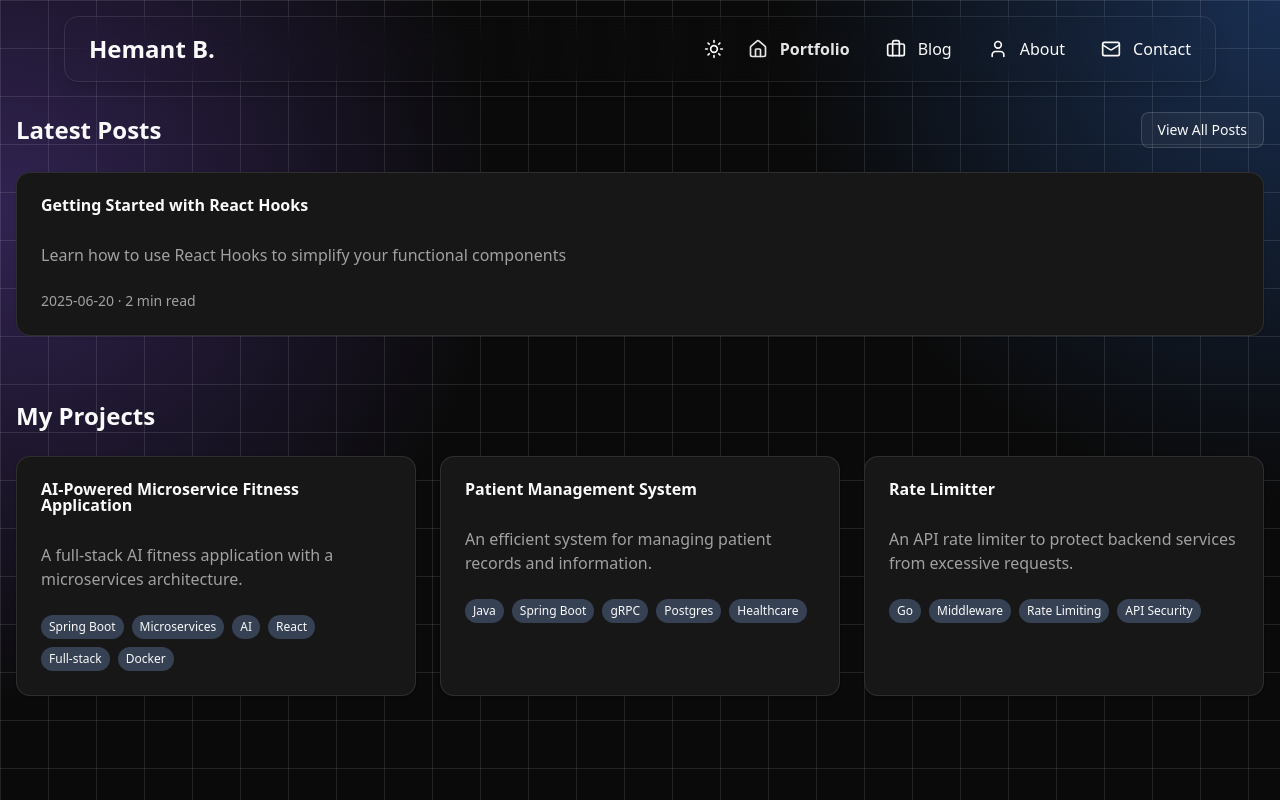
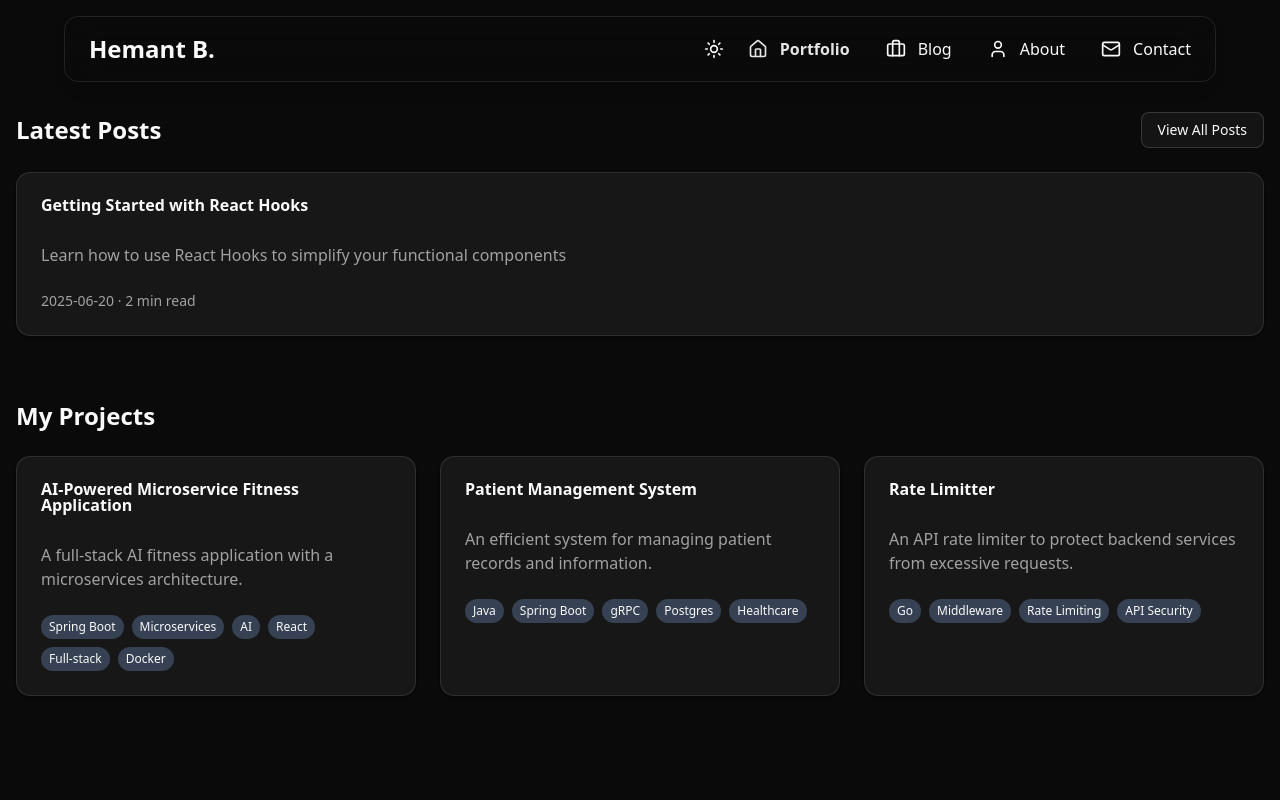
Before and after one commit to hemantyb/portfolio, a Next.js app: page / in a window 1280 px wide. Shown: the top 800 px of the page. Built offline with nearby package versions, Linux system fonts and the light colour scheme.

Commit message:
remove: background pattern

```diff
--- a/app/globals.css
+++ b/app/globals.css
@@ -118,16 +118,5 @@
   }
   body {
     @apply bg-background text-foreground;
-    background-size: 48px 48px, 48px 48px, 100% 100%, 100% 100%;
-    background-image: linear-gradient(to right, rgba(229, 231, 235, 0.8) 1px, transparent 1px),
-        linear-gradient(to bottom, rgba(229, 231, 235, 0.8) 1px, transparent 1px),
-        radial-gradient(circle 500px at 0% 20%, rgba(139, 92, 246, 0.3), transparent),
-        radial-gradient(circle 500px at 100% 0%, rgba(59, 130, 246, 0.3), transparent);
-  }
-  .dark body {
-    background-image: linear-gradient(to right, rgba(255, 255, 255, 0.1) 1px, transparent 1px),
-      linear-gradient(to bottom, rgba(255, 255, 255, 0.1) 1px, transparent 1px),
-      radial-gradient(circle 500px at 0% 20%, rgba(139, 92, 246, 0.3), transparent),
-      radial-gradient(circle 500px at 100% 0%, rgba(59, 130, 246, 0.3), transparent);
   }
 }
--- /dev/null
+++ b/pnpm-workspace.yaml
@@ -0,0 +1,4 @@
+ignoredBuiltDependencies:
+  - '@tailwindcss/oxide'
+  - sharp
+  - unrs-resolver
```
